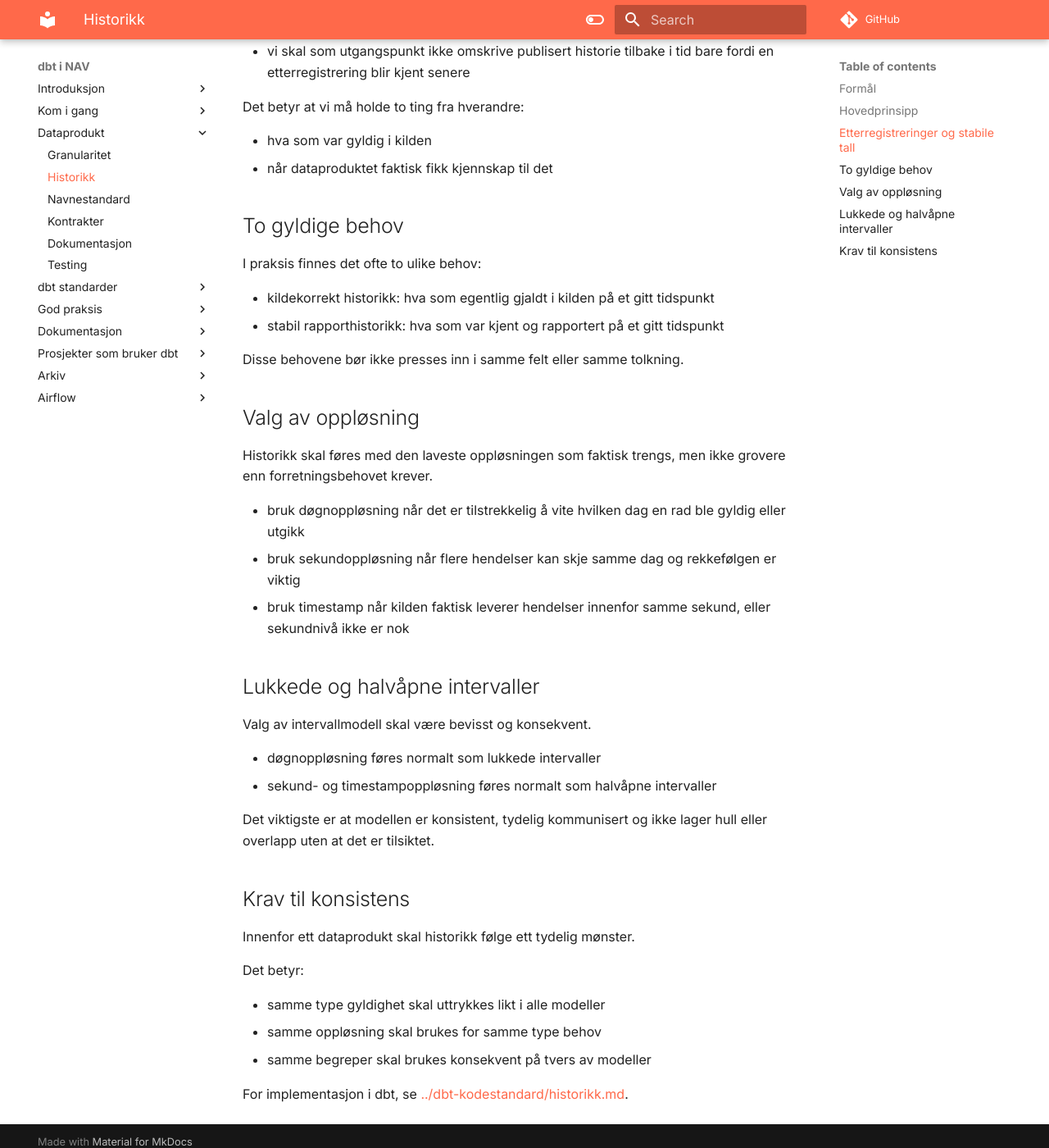
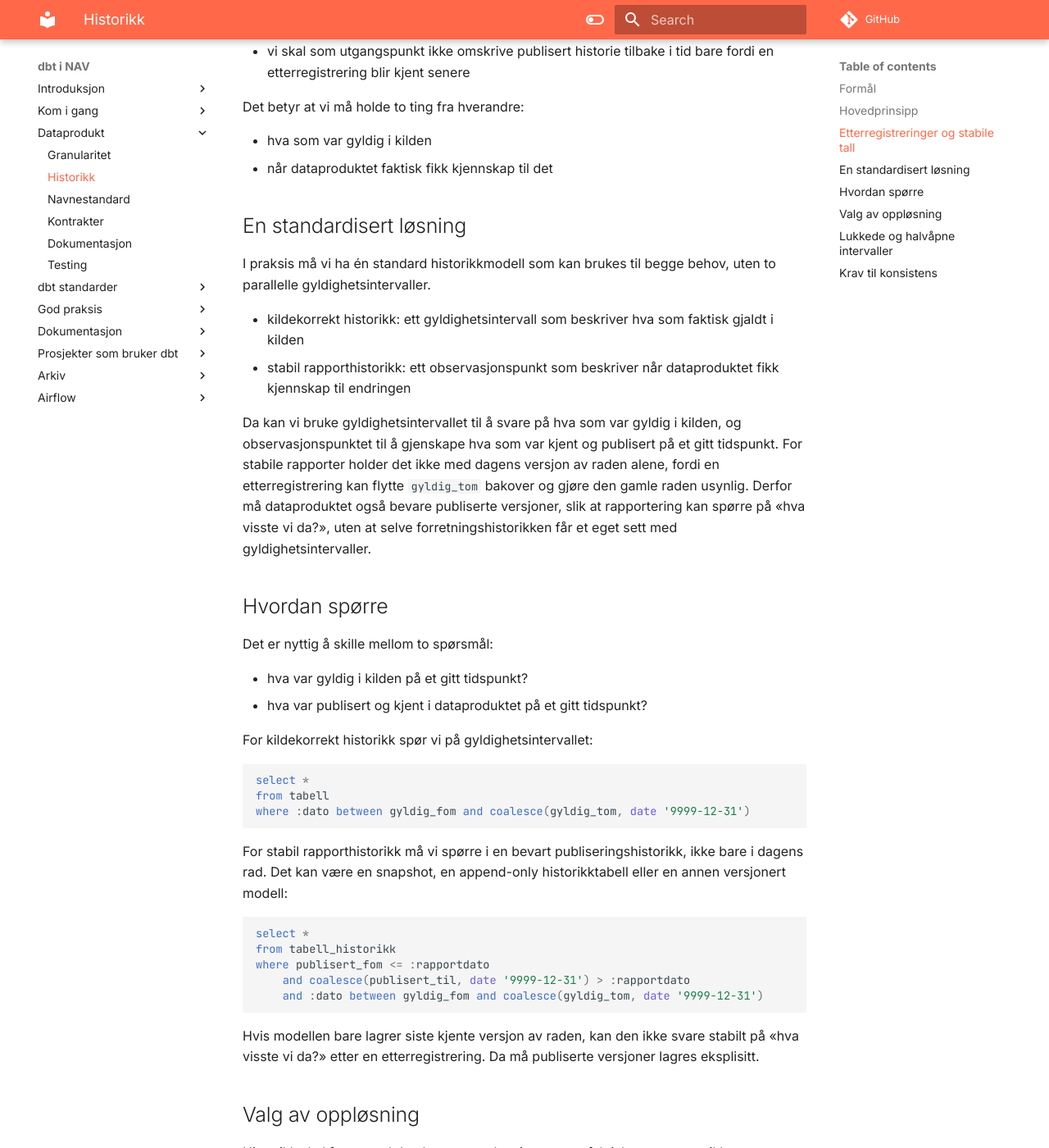
Before and after one commit to navikt/dbt-i-nav, an MkDocs documentation site: the page built from docs/dataprodukt/historikk.md, in a window 1280 px wide and 1400 px high, scrolled down 1050 px. Shown: the whole window at 82% size. Built offline with MkDocs 1.6.1 and Material for MkDocs 9.7.7, drawn with Linux system fonts in a browser that asks for light colours; comment, search, counter and statistics services are not loaded.

Commit message:
Refine historical principles and introduce querying guidelines in historikk.md

````diff
--- a/docs/dataprodukt/historikk.md
+++ b/docs/dataprodukt/historikk.md
@@ -36,14 +36,41 @@ Det betyr at vi må holde to ting fra hverandre:
 - hva som var gyldig i kilden
 - når dataproduktet faktisk fikk kjennskap til det
 
-## To gyldige behov
+## En standardisert løsning
 
-I praksis finnes det ofte to ulike behov:
+I praksis må vi ha én standard historikkmodell som kan brukes til begge behov, uten to parallelle gyldighetsintervaller.
 
-- kildekorrekt historikk: hva som egentlig gjaldt i kilden på et gitt tidspunkt
-- stabil rapporthistorikk: hva som var kjent og rapportert på et gitt tidspunkt
+- kildekorrekt historikk: ett gyldighetsintervall som beskriver hva som faktisk gjaldt i kilden
+- stabil rapporthistorikk: ett observasjonspunkt som beskriver når dataproduktet fikk kjennskap til endringen
 
-Disse behovene bør ikke presses inn i samme felt eller samme tolkning.
+Da kan vi bruke gyldighetsintervallet til å svare på hva som var gyldig i kilden, og observasjonspunktet til å gjenskape hva som var kjent og publisert på et gitt tidspunkt. For stabile rapporter holder det ikke med dagens versjon av raden alene, fordi en etterregistrering kan flytte `gyldig_tom` bakover og gjøre den gamle raden usynlig. Derfor må dataproduktet også bevare publiserte versjoner, slik at rapportering kan spørre på «hva visste vi da?», uten at selve forretningshistorikken får et eget sett med gyldighetsintervaller.
+
+## Hvordan spørre
+
+Det er nyttig å skille mellom to spørsmål:
+
+- hva var gyldig i kilden på et gitt tidspunkt?
+- hva var publisert og kjent i dataproduktet på et gitt tidspunkt?
+
+For kildekorrekt historikk spør vi på gyldighetsintervallet:
+
+```sql
+select *
+from tabell
+where :dato between gyldig_fom and coalesce(gyldig_tom, date '9999-12-31')
+```
+
+For stabil rapporthistorikk må vi spørre i en bevart publiseringshistorikk, ikke bare i dagens rad. Det kan være en snapshot, en append-only historikktabell eller en annen versjonert modell:
+
+```sql
+select *
+from tabell_historikk
+where publisert_fom <= :rapportdato
+	and coalesce(publisert_til, date '9999-12-31') > :rapportdato
+	and :dato between gyldig_fom and coalesce(gyldig_tom, date '9999-12-31')
+```
+
+Hvis modellen bare lagrer siste kjente versjon av raden, kan den ikke svare stabilt på «hva visste vi da?» etter en etterregistrering. Da må publiserte versjoner lagres eksplisitt.
 
 ## Valg av oppløsning
 
````
